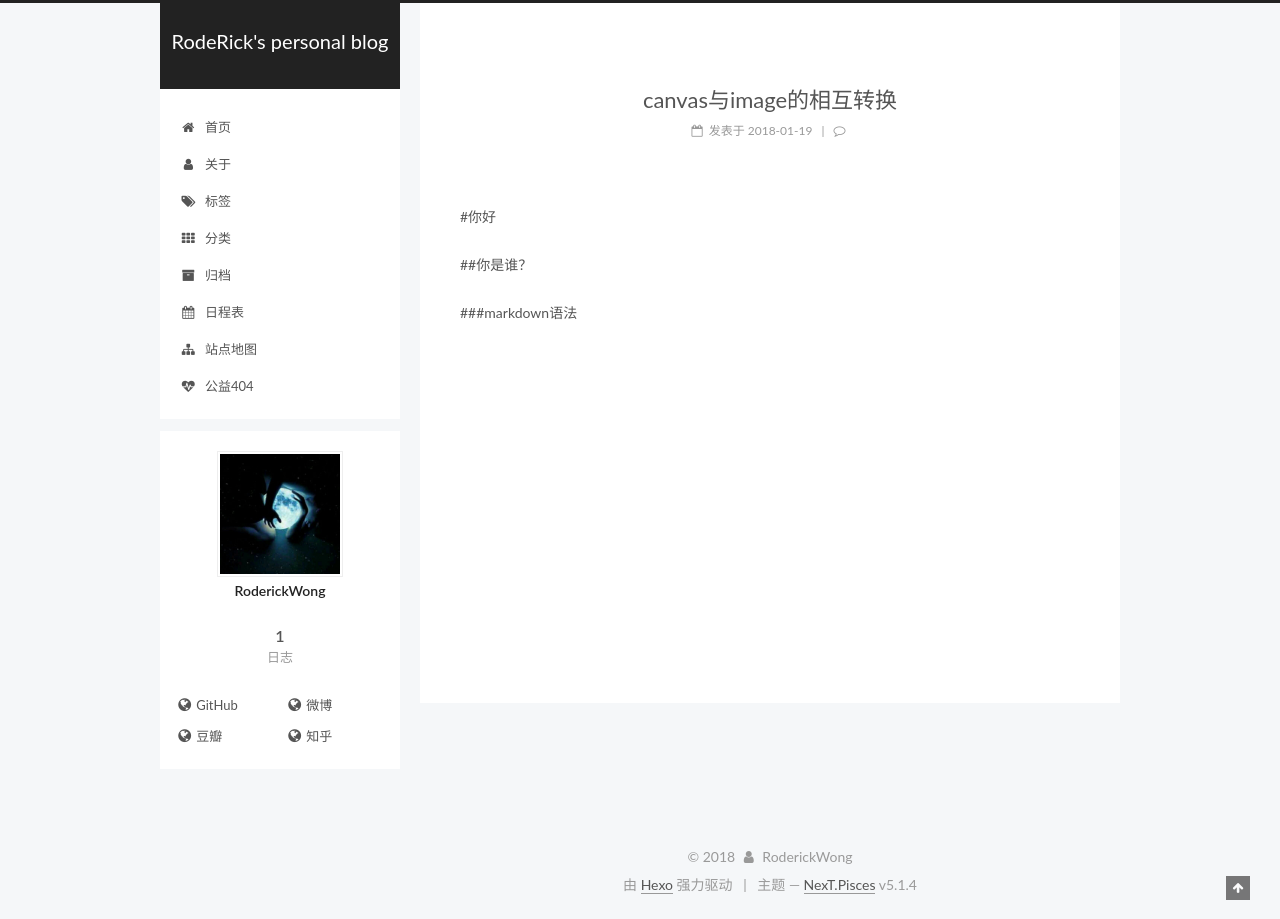
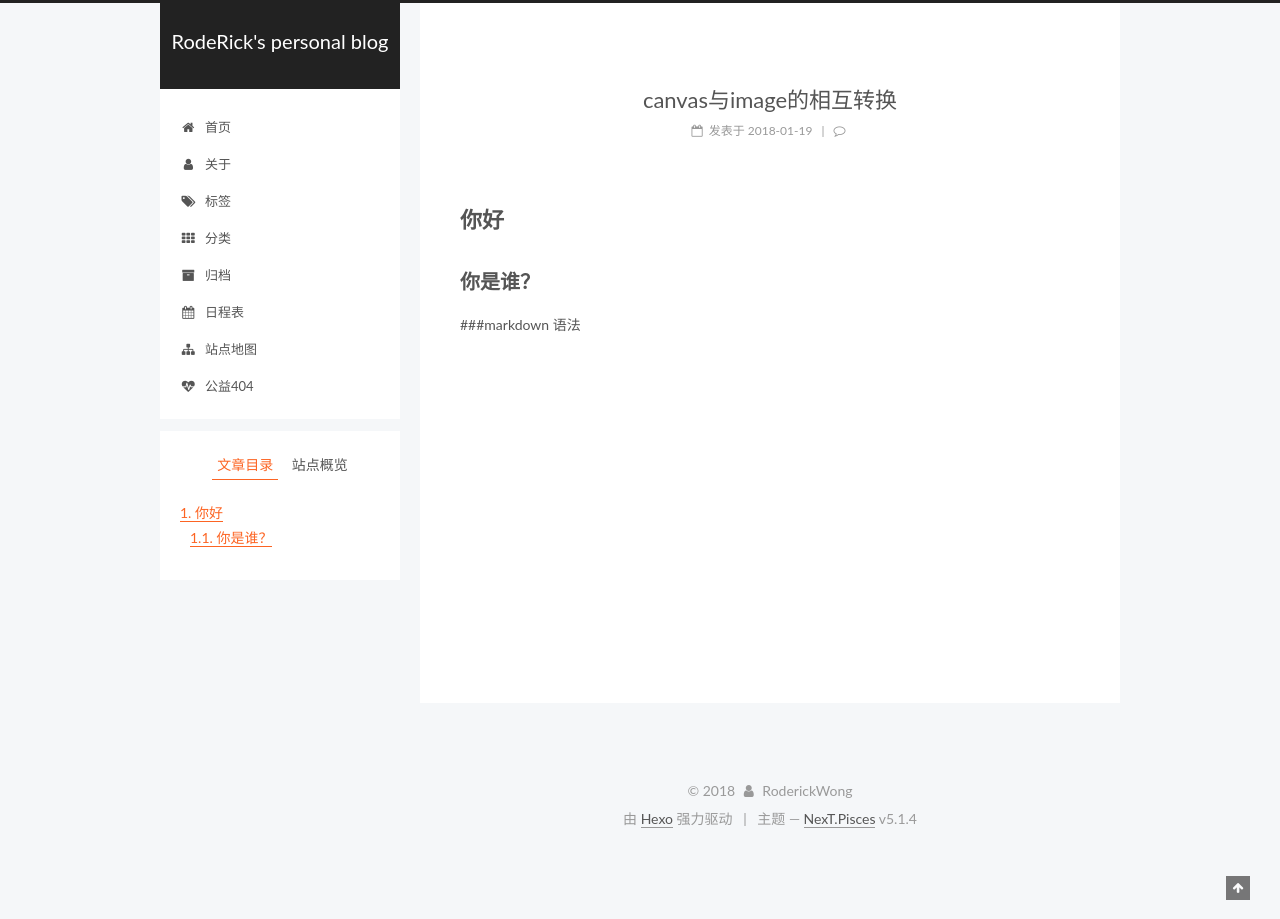
Before and after one commit to WangRongYu/WangRongYu.github.io, a plain HTML site: page 2018/01/19/canvas与image的相互转换/index.html in a window 1280 px wide. After the commit the page ends 853 px from the top, so only its background shows below. Drawn offline with Linux system fonts and the light colour scheme; a script that the page names is missing.

Commit message:
Site updated: 2018-01-19 14:13:08

```diff
--- a/2018/01/19/canvas与image的相互转换/index.html
+++ b/2018/01/19/canvas与image的相互转换/index.html
@@ -79,17 +79,17 @@
 
 
 
-<meta name="description" content="#你好 ##你是谁？ ###markdown语法">
+<meta name="description" content="你好你是谁？###markdown 语法">
 <meta property="og:type" content="article">
 <meta property="og:title" content="canvas与image的相互转换">
 <meta property="og:url" content="http://yoursite.com/2018/01/19/canvas与image的相互转换/index.html">
 <meta property="og:site_name" content="RodeRick&#39;s personal blog">
-<meta property="og:description" content="#你好 ##你是谁？ ###markdown语法">
+<meta property="og:description" content="你好你是谁？###markdown 语法">
 <meta property="og:locale" content="zh-Hans">
-<meta property="og:updated_time" content="2018-01-19T06:08:40.332Z">
+<meta property="og:updated_time" content="2018-01-19T06:12:51.521Z">
 <meta name="twitter:card" content="summary">
 <meta name="twitter:title" content="canvas与image的相互转换">
-<meta name="twitter:description" content="#你好 ##你是谁？ ###markdown语法">
+<meta name="twitter:description" content="你好你是谁？###markdown 语法">
 
 
 
@@ -369,9 +369,7 @@
 
 
 
-        <p>#你好</p>
-<p>##你是谁？</p>
-<p>###markdown语法</p>
+        <h1 id="你好"><a href="#你好" class="headerlink" title="你好"></a>你好</h1><h2 id="你是谁？"><a href="#你是谁？" class="headerlink" title="你是谁？"></a>你是谁？</h2><p>###markdown 语法</p>
 
 
     </div>
@@ -447,8 +445,17 @@
 
 
 
+        <ul class="sidebar-nav motion-element">
+          <li class="sidebar-nav-toc sidebar-nav-active" data-target="post-toc-wrap">
+            文章目录
+          </li>
+          <li class="sidebar-nav-overview" data-target="site-overview-wrap">
+            站点概览
+          </li>
+        </ul>
 
-      <section class="site-overview-wrap sidebar-panel sidebar-panel-active">
+
+      <section class="site-overview-wrap sidebar-panel">
         <div class="site-overview">
           <div class="site-author motion-element" itemprop="author" itemscope itemtype="http://schema.org/Person">
 
@@ -522,6 +529,22 @@
         </div>
       </section>
 
+
+      <!--noindex-->
+        <section class="post-toc-wrap motion-element sidebar-panel sidebar-panel-active">
+          <div class="post-toc">
+
+
+
+
+
+
+              <div class="post-toc-content"><ol class="nav"><li class="nav-item nav-level-1"><a class="nav-link" href="#你好"><span class="nav-number">1.</span> <span class="nav-text">你好</span></a><ol class="nav-child"><li class="nav-item nav-level-2"><a class="nav-link" href="#你是谁？"><span class="nav-number">1.1.</span> <span class="nav-text">你是谁？</span></a></li></ol></li></ol></div>
+
+
+          </div>
+        </section>
+      <!--/noindex-->
 
 
 
--- a/css/main.css
+++ b/css/main.css
@@ -1823,7 +1823,7 @@ pre .javascript .function {
   width: 4px;
   height: 4px;
   border-radius: 50%;
-  background: #d944ff;
+  background: #ff4bd9;
 }
 .links-of-blogroll {
   font-size: 13px;
```
Also changed, not shown: index.html (+1 -3 lines).
